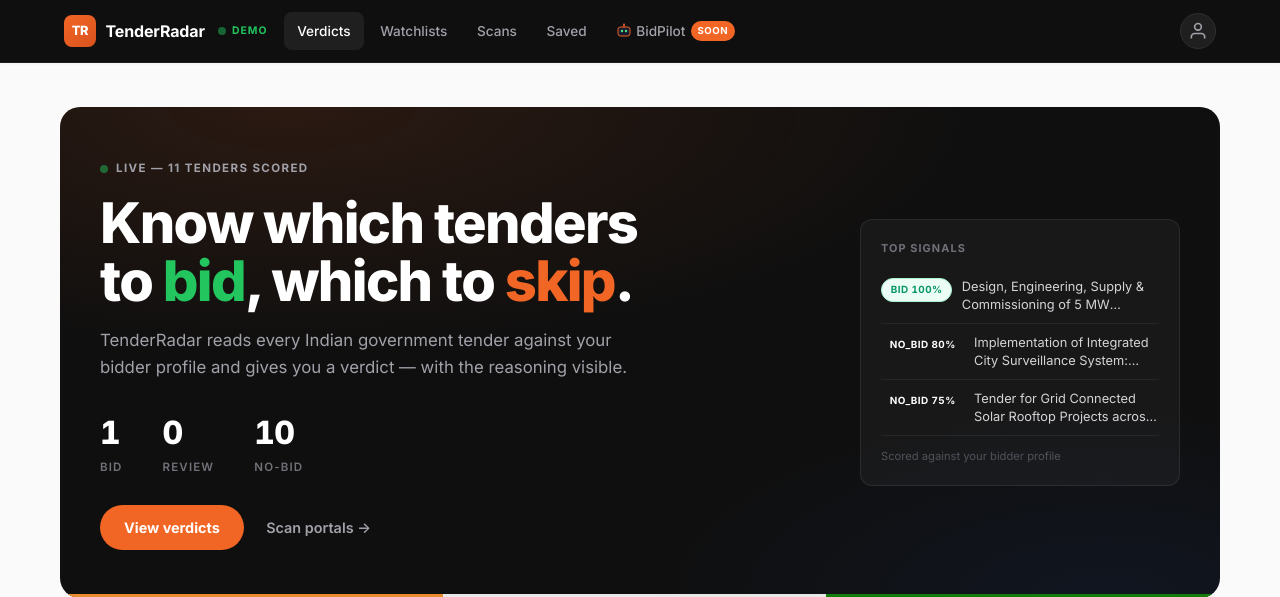
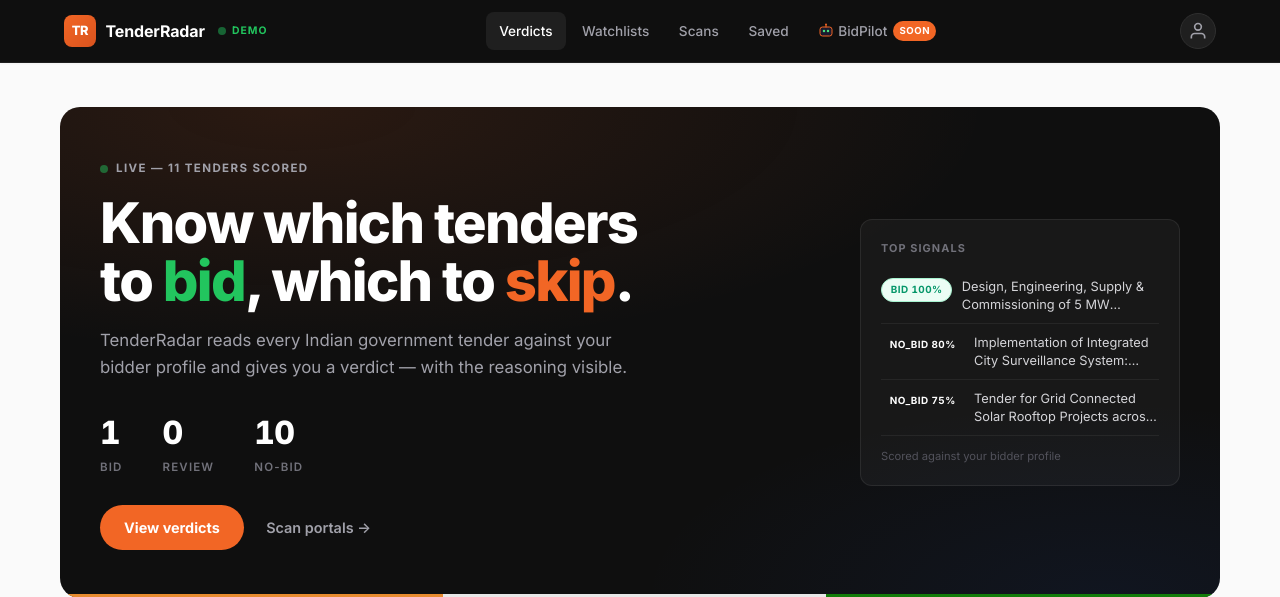
Before and after one commit to Sourabh-Kumar04/TenderRadar, a FastAPI app: page / in a window 1280 px wide. Shown: the top 597 px of the page. Run offline with FastAPI, Linux system fonts and the light colour scheme; data comes from the database, SQL or seed files in the repository; data that the repository does not hold is empty.

Commit message:
fix: center navbar links

```diff
--- a/app/static/css/style.css
+++ b/app/static/css/style.css
@@ -2063,7 +2063,7 @@ body { background: #fafafa; }
 }
 .nav-avatar:hover { border-color: #f26625; color: #fff; }
 .cmd-nav .nav-container { display: flex; align-items: center; }
-.cmd-nav .nav-links { flex: 1; }
+.cmd-nav .nav-links { flex: 1; display: flex; justify-content: center; }
 
 /* === Button Spacing Audit Fixes === */
 /* Tender row actions: consistent gap */
```
